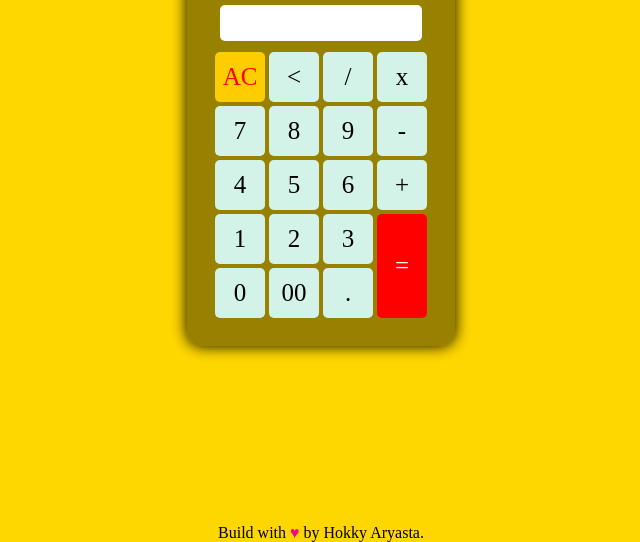
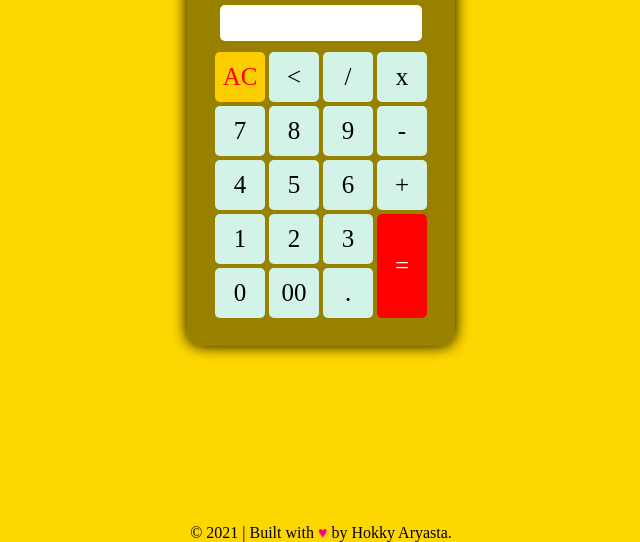
Before and after one commit to hokkyar/kalkulator2, a plain HTML site: page index.html in a window 1280 px wide. Shown: the part 258-800 px from the top of the page, without its empty margins (319-959 px from the left). Drawn offline with Linux system fonts and the light colour scheme; a web font is replaced by a local one.

Commit message:
Update index.html

```diff
--- a/index.html
+++ b/index.html
@@ -55,7 +55,7 @@
     </div>
 
     <footer style="text-align: center; font-family: Arial, Helvetica, sans-serif;">
-        <p>Build with <i class="heart">&hearts;</i> by <a href="https://instagram.com/hokky_ar" target="_blank">Hokky Aryasta.</a></p>
+        <p>&copy; 2021 | Built with <i class="heart">&hearts;</i> by <a href="https://instagram.com/hokky_ar" target="_blank">Hokky Aryasta.</a></p>
     </footer>
 </body>
 </html>
```
